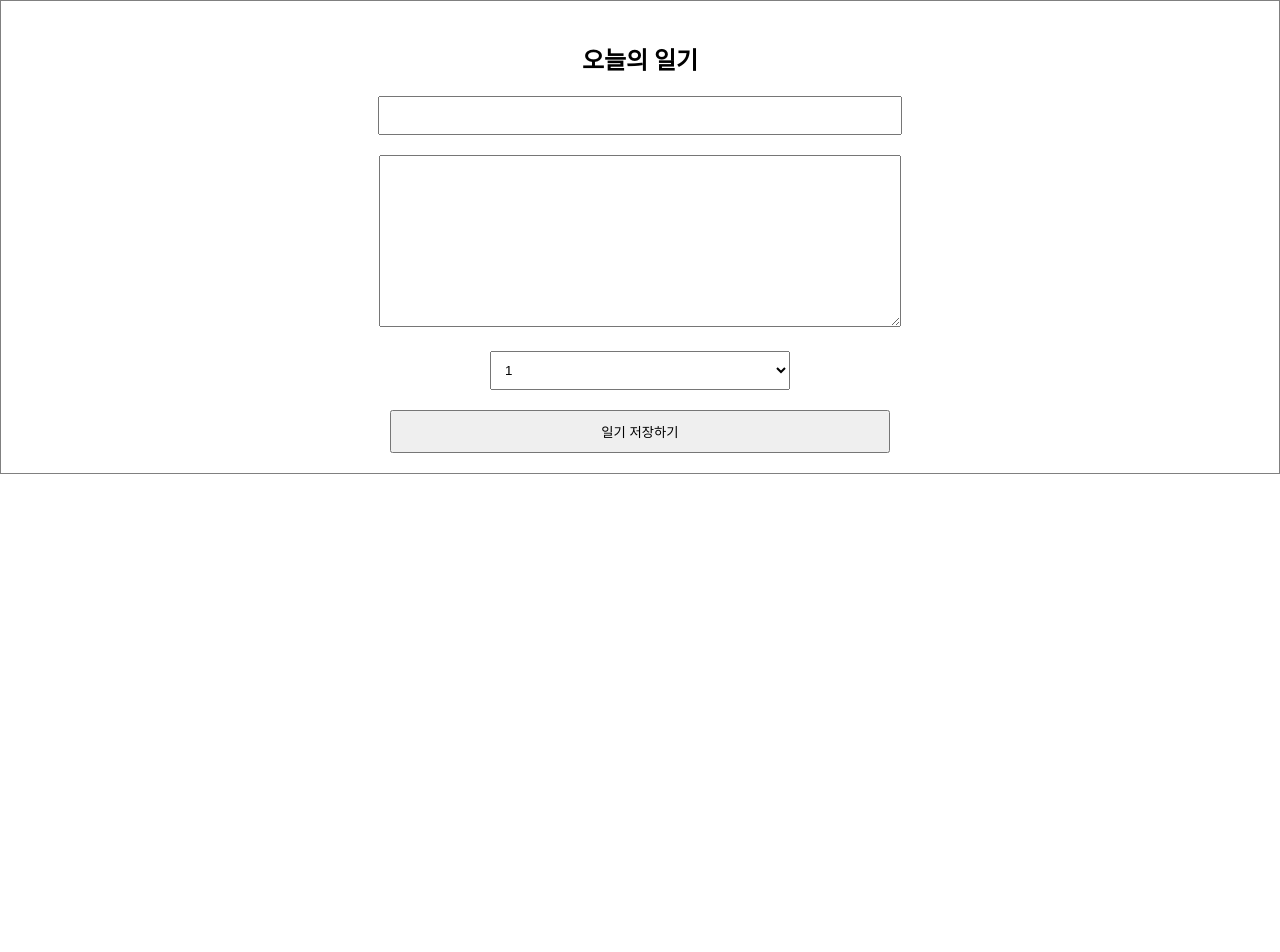
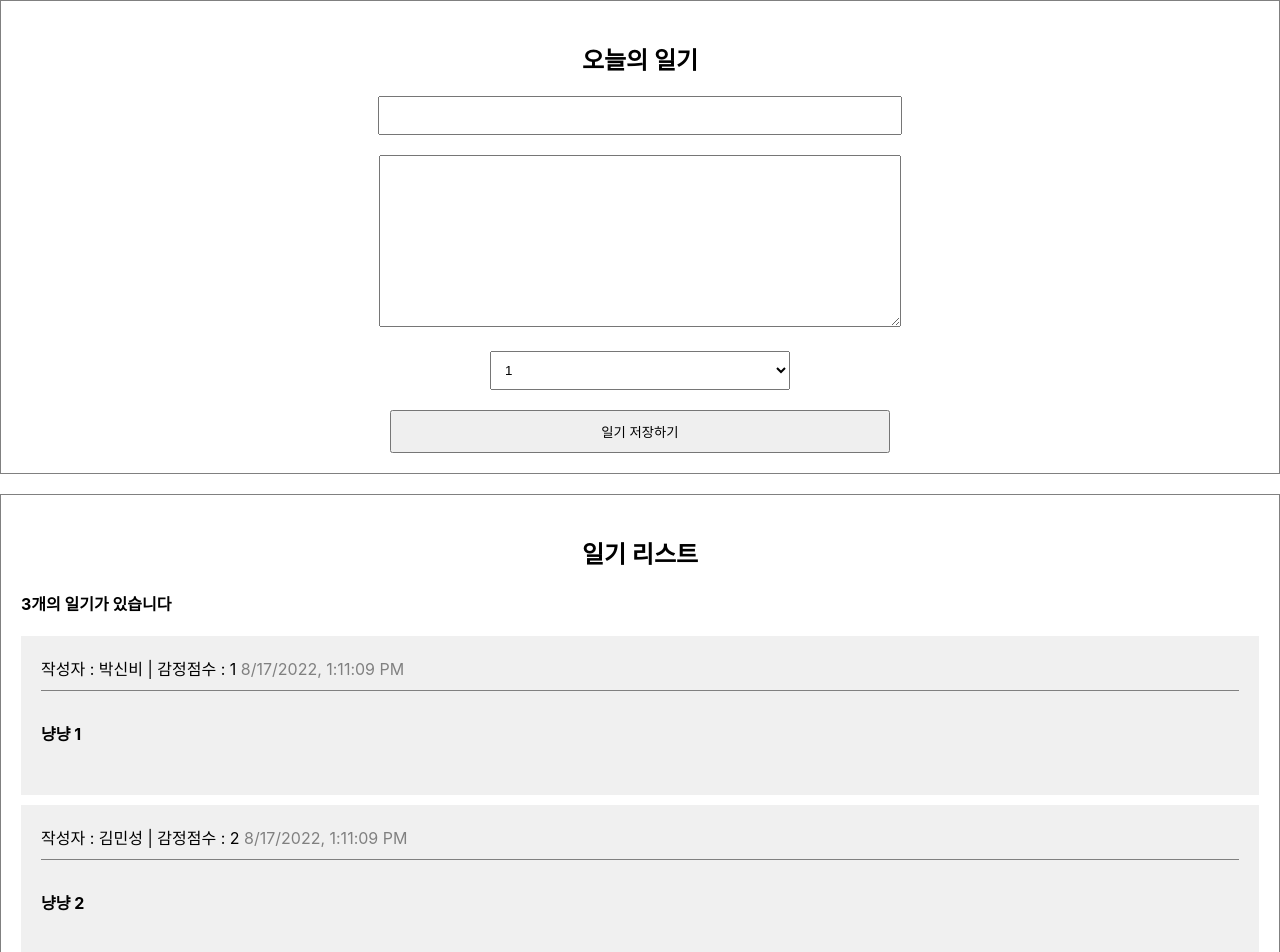
Before and after one commit to shinbi-park/Simple_Diary, a React (Create React App) app: page / in a window 1280 px wide. Shown: the top 952 px of the page. Before the commit the page ends 800 px from the top, so only its background shows below. Built offline with nearby package versions, Linux system fonts and the light colour scheme.

Commit message:
일기 리스트 랜더링(dummyList 사용)
dummyList 배열을 prop으로 전달 받아 map을 이용하여 화면에 리스트 형태로 랜더링

```diff
--- a/src/App.css
+++ b/src/App.css
@@ -26,3 +26,39 @@
   padding: 10px;
   cursor: pointer;
 }
+
+/* DiaryList */
+
+.DiaryList {
+  border: 1px solid gray;
+  padding: 20px;
+  margin-top: 20px;
+}
+
+.DiaryList h2 {
+  text-align: center;
+}
+
+/* DiaryItem*/
+
+.DiaryItem {
+  background-color: rgb(240, 240, 240);
+  margin-bottom: 10px;
+  padding: 20px;
+}
+
+.DiaryItem .info {
+  border-bottom: 1px solid gray;
+  padding-bottom: 10px;
+  margin-bottom: 10px;
+}
+
+.DiaryItem .date {
+  color: gray;
+}
+
+.DiaryItem .content {
+  font-weight: bold;
+  margin-bottom: 30px;
+  margin-top: 30px;
+}
--- a/src/App.js
+++ b/src/App.js
@@ -1,10 +1,36 @@
 import "./App.css";
 import DiaryEditor from "./DiaryEditor";
+import DiaryList from "./DiaryList";
+
+const dummyList = [
+  {
+    id: 1,
+    author: "박신비",
+    content: "냥냥 1",
+    emotion: 1,
+    created_date: new Date().getTime(),
+  },
+  {
+    id: 2,
+    author: "김민성",
+    content: "냥냥 2",
+    emotion: 2,
+    created_date: new Date().getTime(),
+  },
+  {
+    id: 3,
+    author: "르블랑",
+    content: "냥냥 3",
+    emotion: 3,
+    created_date: new Date().getTime(),
+  },
+];
 
 function App() {
   return (
     <div className="App">
       <DiaryEditor />
+      <DiaryList diaryList={dummyList} />
     </div>
   );
 }
--- /dev/null
+++ b/src/DiaryItem.js
@@ -0,0 +1,17 @@
+import React from "react";
+
+const DiaryItem = ({ author, content, created_date, id, emotion }) => {
+  return (
+    <div className="DiaryItem">
+      <div className="info">
+        <span>
+          작성자 : {author} | 감정점수 : {emotion}{" "}
+        </span>
+        <span className="date">{new Date(created_date).toLocaleString()}</span>
+      </div>
+      <div className="content">{content}</div>
+    </div>
+  );
+};
+
+export default DiaryItem;
--- /dev/null
+++ b/src/DiaryList.js
@@ -0,0 +1,22 @@
+import React from "react";
+import DiaryItem from "./DiaryItem";
+
+const DiaryList = ({ diaryList }) => {
+  return (
+    <div className="DiaryList">
+      <h2>일기 리스트</h2>
+      <h4>{diaryList.length}개의 일기가 있습니다</h4>
+
+      <div>
+        {diaryList.map((it) => (
+          <DiaryItem key={it.id} {...it} />
+        ))}
+      </div>
+    </div>
+  );
+};
+
+DiaryList.defaultProps = {
+  diaryList: [],
+};
+export default DiaryList;
```
